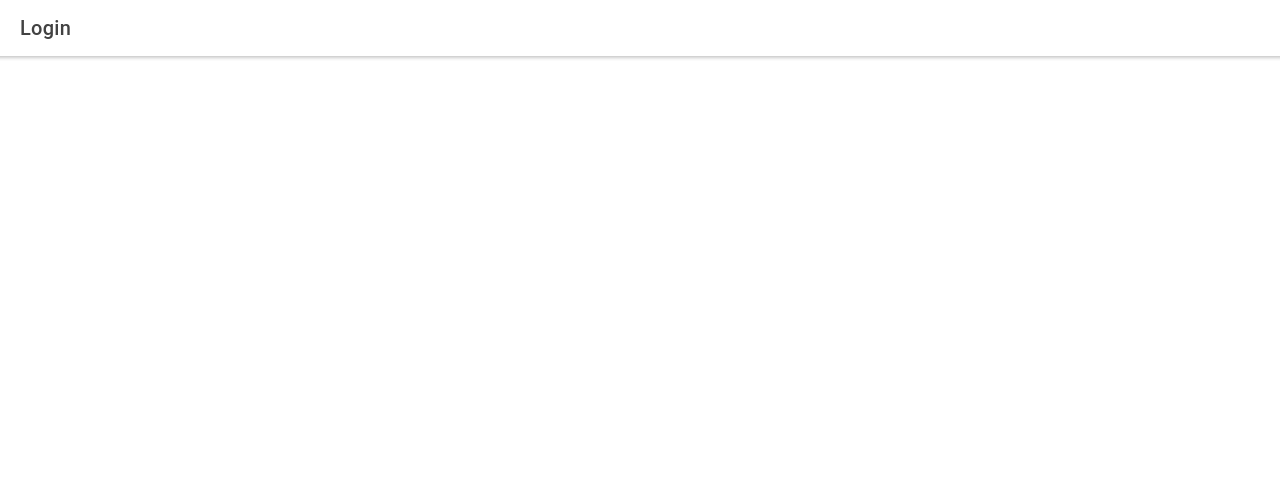
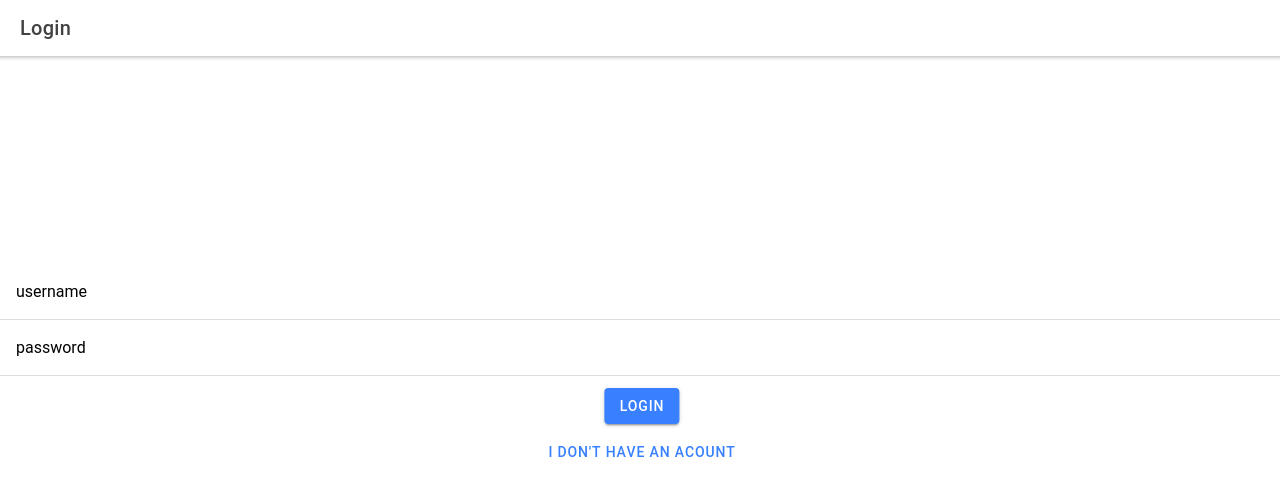
Before and after one commit to mu-se373-200704035/Assignment-6, a React (Create React App) app: page /login in a window 1280 px wide. Shown: the top 496 px of the page. Built offline with nearby package versions, Linux system fonts and the light colour scheme.

Commit message:
login implementation

```diff
--- /dev/null
+++ b/src/components/LoginForm.tsx
@@ -0,0 +1,99 @@
+import { IonButton, IonInput, IonItem, IonLabel, IonList, IonToast } from "@ionic/react";
+import React from "react";
+import { Redirect } from "react-router";
+//style
+import "./LoginForm.css";
+
+const LoginForm = () => {
+
+    const [formData , setFormData] = React.useState({
+        username : "",
+        password : ""
+    })
+    const [showToastError, setShowToastError] = React.useState(false);
+    const [showToastSuccess, setShowToastSuccess] = React.useState(false);
+    const [showToastInvalid, setShowToastInvalid] = React.useState(false);
+    const [redirect, setRedirect] = React.useState(false);
+
+    const handleChangeUsername = (newName : string) => {
+        setFormData(prevData => {
+            return {
+                ...prevData,
+                username: newName
+            }
+        });
+    }
+    const handleChangePassword = (newPassword : string) => {
+        setFormData(prevData => {
+            return {
+                ...prevData,
+                password : newPassword
+            }
+        });
+    }
+
+
+
+    const sendFormData = () => {
+        if(formData.username!=="" && formData.password!==""){
+            fetch(`http://192.168.1.38:8080/indexlogin.php?username=${formData.username}&password=${formData.password}`)
+            .then(res => res.json())
+            .then(data => {
+                if(data.message!=="Invalid username or password"){
+                    setShowToastSuccess(true);
+                    setRedirect(true);
+                }else{
+                    setShowToastError(true);
+                }
+                console.log(data)
+            })
+            .catch(e=>console.log("ERROR", e))
+        }
+        else{
+            setShowToastInvalid(true);
+        }
+    }
+
+    return(
+        <form className="form">
+            <IonList className="form-list">
+                <IonItem>
+                    <IonLabel position="floating">username</IonLabel>
+                    <IonInput name="username" value={formData.username}
+                    onIonChange={(event)=>handleChangeUsername(event.detail.value!)}></IonInput>
+                </IonItem>
+                <IonItem>
+                    <IonLabel position="floating">password</IonLabel>
+                    <IonInput name="password" type="password" value={formData.password}
+                    onIonChange={(event)=>handleChangePassword(event.detail.value!)}></IonInput>
+                </IonItem>
+            </IonList>
+
+            <IonButton className="register-btn" onClick={sendFormData}>login</IonButton>
+
+            <IonButton className="goto-login-btn" href="/register" fill="clear">I don't have an acount</IonButton>
+
+
+            <IonToast
+                isOpen={showToastError}
+                onDidDismiss={() => setShowToastError(false)}
+                message="Wrong credientials"
+                duration={3000}
+            />
+            <IonToast
+                isOpen={showToastSuccess}
+                onDidDismiss={() => setShowToastSuccess(false)}
+                message="Logged in successfully!"
+                duration={3000}
+            />
+            <IonToast
+                isOpen={showToastInvalid}
+                onDidDismiss={() => setShowToastInvalid(false)}
+                message="Form is invalid!"
+                duration={3000}
+            />
+            {redirect?(<Redirect push to="/home"/>) : null}
+        </form>
+    )
+}
+export default LoginForm;
--- a/src/components/RegisterForm.tsx
+++ b/src/components/RegisterForm.tsx
@@ -13,7 +13,6 @@ const RegisterForm = () => {
     })
     const [confirm, setConfirm] = React.useState("");
     const [showToastError, setShowToastError] = React.useState(false);
-    const [showToastSuccess, setShowToastSuccess] = React.useState(false);
 
     const handleChangeUsername = (newName : string) => {
         setFormData(prevData => {
@@ -103,12 +102,6 @@ const RegisterForm = () => {
                 message="Form is not valid"
                 duration={3000}
             />
-            <IonToast
-                isOpen={showToastSuccess}
-                onDidDismiss={() => setShowToastSuccess(false)}
-                message="Registered successfully!"
-                duration={3000}
-            />
         </form>
     )
 
--- a/src/pages/Login.tsx
+++ b/src/pages/Login.tsx
@@ -1,4 +1,5 @@
 import { IonContent, IonHeader, IonPage, IonTitle, IonToolbar } from '@ionic/react';
+import LoginForm from '../components/LoginForm';
 import './Login.css';
 
 const Login: React.FC = () => {
@@ -15,8 +16,7 @@ const Login: React.FC = () => {
             <IonTitle size="large">Login</IonTitle>
           </IonToolbar>
         </IonHeader>
-
-
+        <LoginForm />
       </IonContent>
     </IonPage>
   );
```
Also changed, not shown: src/components/LoginForm.css (added).
